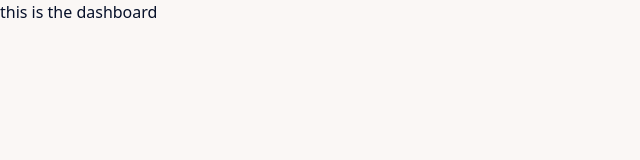
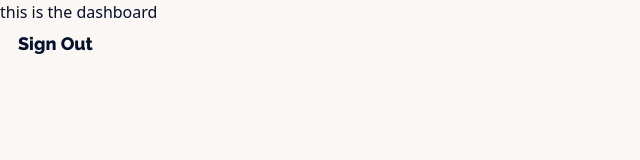
Before and after one commit to JagatJaishankar/2Weeks2Videos, a Next.js app: page /dashboard in a window 1280 px wide. Shown: the top 160 px of the page, without its empty margins (0-640 px from the left). Built offline with nearby package versions, Linux system fonts and the light colour scheme; no server answers; sample sign-in values are in the browser's storage.

Commit message:
user-auth-email

```diff
--- a/app/components/LoginButton.js
+++ b/app/components/LoginButton.js
@@ -16,7 +16,7 @@ export default function LoginButton({ session }) {
     <button
       className='btn btn-neutral font-raleway font-extrabold text-lg'
       onClick={() => {
-        signIn("email", { callbackUrl: "@/app/dashboard" });
+        signIn("email", { callbackUrl: "/dashboard" });
       }}>
       Get Started
     </button>
--- /dev/null
+++ b/app/components/LogoutButton.js
@@ -0,0 +1,15 @@
+"use client";
+
+import { signOut } from "next-auth/react";
+
+const LogoutButton = () => {
+  return (
+    <button
+      className='btn btn-ghost font-raleway text-lg font-extrabold'
+      onClick={() => signOut()}>
+      Sign Out
+    </button>
+  );
+};
+
+export default LogoutButton;
--- /dev/null
+++ b/app/dashboard/layout.js
@@ -0,0 +1,12 @@
+import { auth } from "@/auth";
+import { redirect } from "next/navigation";
+
+export default async function PrivateDashboard({ children }) {
+  const session = await auth();
+
+  if (!session) {
+    redirect("/");
+  }
+
+  return children;
+}
--- a/app/dashboard/page.js
+++ b/app/dashboard/page.js
@@ -1,3 +1,10 @@
+import LogoutButton from "../components/LogoutButton";
+
 export default function Dashboard() {
-  return <main>this is the dashboard</main>;
+  return (
+    <main>
+      <div>this is the dashboard</div>
+      <LogoutButton />
+    </main>
+  );
 }
--- a/app/page.js
+++ b/app/page.js
@@ -8,7 +8,6 @@ import LoginButton from "./components/LoginButton";
 
 export default async function Home() {
   const session = await auth();
-  console.log(session);
 
   return (
     <main>
```
